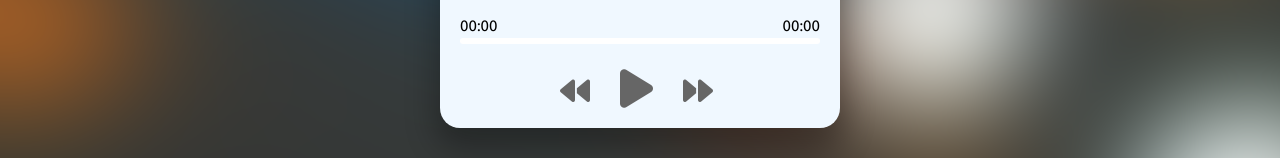
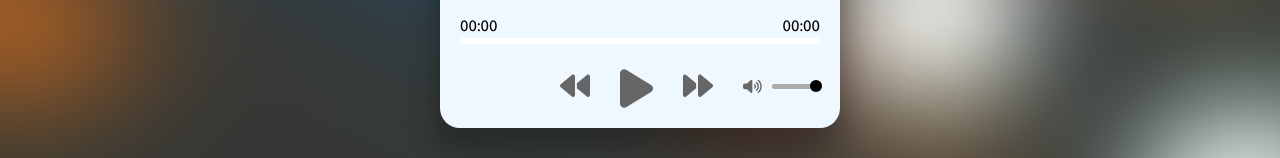
Before and after one commit to Zan-Mhmmdr/react-music-player, a React (Vite) app: page / in a window 1280 px wide. Shown: the part 522-680 px from the top of the page. Built offline with nearby package versions, Linux system fonts and the light colour scheme.

Commit message:
feat: add feature volume

```diff
--- a/src/App.css
+++ b/src/App.css
@@ -98,7 +98,7 @@ h3 {
 }
 
 .progress {
-  background-color:  #212121;
+  background-color: #212121;
   height: 100%;
   border-radius: 10px;
   transition: width 0.1s linear;
@@ -119,6 +119,12 @@ h3 {
   top: -15px;
 }
 
+.player-controls-container {
+  display: flex;
+  justify-content: space-between;
+  align-items: center;
+}
+
 .fa-solid {
   font-size: 30px;
   color: #666;
@@ -137,3 +143,50 @@ h3 {
   top: 3px;
   font-size: 44px;
 }
+
+.volume-control {
+  display: flex;
+  align-items: center;
+  justify-content: center;
+}
+
+.volume-control i {
+  font-size: 15px;
+  color: #666;
+  cursor: pointer;
+  transition: all 0.3s ease;
+}
+
+.fa-volume-high .fa-volume-xmark {
+  font-size: 15px;
+  color: #666;
+  cursor: pointer;
+  transition: all 0.3s ease;
+}
+
+.volume-control input[type="range"] {
+  width: 50px;
+  height: 5px;
+  border-radius: 5px;
+  background: #ccc; /* warna track */
+  cursor: pointer;
+  appearance: none;
+}
+
+/* Bagian yang bisa digeser (thumb) */
+.volume-control input[type="range"]::-webkit-slider-thumb {
+  appearance: none;
+  width: 12px;
+  height: 12px;
+  border-radius: 50%;
+  background: #000000; /* warna bulatan */
+  border: none;
+  margin-top: -4px;
+}
+
+/* Track (jalurnya) */
+.volume-control input[type="range"]::-webkit-slider-runnable-track {
+  height: 5px;
+  border-radius: 5px;
+  background: #ababab; /* warna track */
+}
--- a/src/App.tsx
+++ b/src/App.tsx
@@ -1,6 +1,7 @@
 import { useEffect, useState, useRef, useMemo } from 'react';
 import './App.css';
 import bg from './assets/img/bg.jpeg';
+import UseMemo from './components/useMemo';
 
 type Song = {
   path: string;
@@ -16,6 +17,7 @@ function App() {
   const [currentSongIndex, setCurrentSongIndex] = useState(0); // state untuk index lagu yang sedang diputar
   const [currentTimeFormatted, setCurrentTimeFormatted] = useState<string>('00:00'); // Waktu yang sedang diputar
   const [durationFormatted, setDurationFormatted] = useState<string>('00:00'); // Durasi total musik
+  const [volume, setVolume] = useState(1); // Volume awal
 
   const songs: Song[] = useMemo(() => [
     {
@@ -68,6 +70,15 @@ function App() {
     };
   }, [songs, currentSongIndex]);
 
+  useEffect(() => {
+    if (musicRef.current) {
+      musicRef.current.volume = volume;
+    }
+  }, [volume]);
+
+
+  console.log("Volume:", volume);
+
   // Update progress setiap kali timeupdate terjadi
   const updateProgress = (): void => {
     if (musicRef.current) {
@@ -111,7 +122,7 @@ function App() {
     }
   };
 
-  const setProgressBar = (e: React.MouseEvent<HTMLDivElement>) => {
+  const setProgressBar = (e: React.MouseEvent<HTMLDivElement>): void => {
     const clickX = e.nativeEvent.offsetX;
     if (musicRef.current) {
       musicRef.current.currentTime = (clickX / e.currentTarget.clientWidth) * musicRef.current.duration;
@@ -154,6 +165,7 @@ function App() {
         </div>
 
         <div className="player-controls">
+          <div className='player-controls-container'>
             <i
               className="fa-solid fa-backward"
               title="Previous"
@@ -168,6 +180,23 @@ function App() {
               className="fa-solid fa-forward"
               title="Next"
               onClick={nextSong} ></i>
+            <div className='volume-control'>
+              <i
+                className={`fa-solid ${volume > 0 ? 'fa-volume-high' : 'fa-volume-xmark'}`}
+                style={{ marginRight: '8px' }}
+                title="Volume"
+                onClick={() => setVolume(volume > 0 ? 0 : 1)}
+              ></i>
+              <input
+                type="range"
+                min="0"
+                max="1"
+                step="0.01"
+                value={volume}
+                onChange={(e) => setVolume(parseFloat(e.target.value))}
+              />
+            </div>
+          </div>
         </div>
       </div>
     </>
--- /dev/null
+++ b/src/components/useMemo.tsx
@@ -0,0 +1,43 @@
+import { useMemo, useState } from "react"
+
+interface UseMemoProps {
+    id: number
+    friendsCount: number
+}
+
+const UseMemo = () => {
+    const [user, setUsers] = useState<UseMemoProps>({
+        id: 1,
+        friendsCount: 2000
+    })
+    const [count, setCount] = useState<number>(0)
+
+    const userStats = useMemo(() => ({
+        isNew: user.id < 20,
+        friendsCount: user.friendsCount > 1000
+    }), [user])
+
+    const handleUser = () => {
+        setUsers((prev) => ({
+            ...prev,
+            id: prev.id + 1
+        }))
+        console.log("User ID:", user.id);
+    }
+
+    return (
+        <>
+            <div style={{
+                color: userStats.isNew ? "green" : "red",
+            }}>
+                {userStats.isNew && <p>New Player</p>}
+                {userStats.friendsCount && <p>Popular</p>}
+                {count}
+            </div>
+            <button onClick={handleUser}>klik</button>
+            <button onClick={() => setCount(count + 1)}>increment</button>
+        </>
+    )
+}
+
+export default UseMemo
```
Lines whose indentation alone changed are shown as unchanged.
